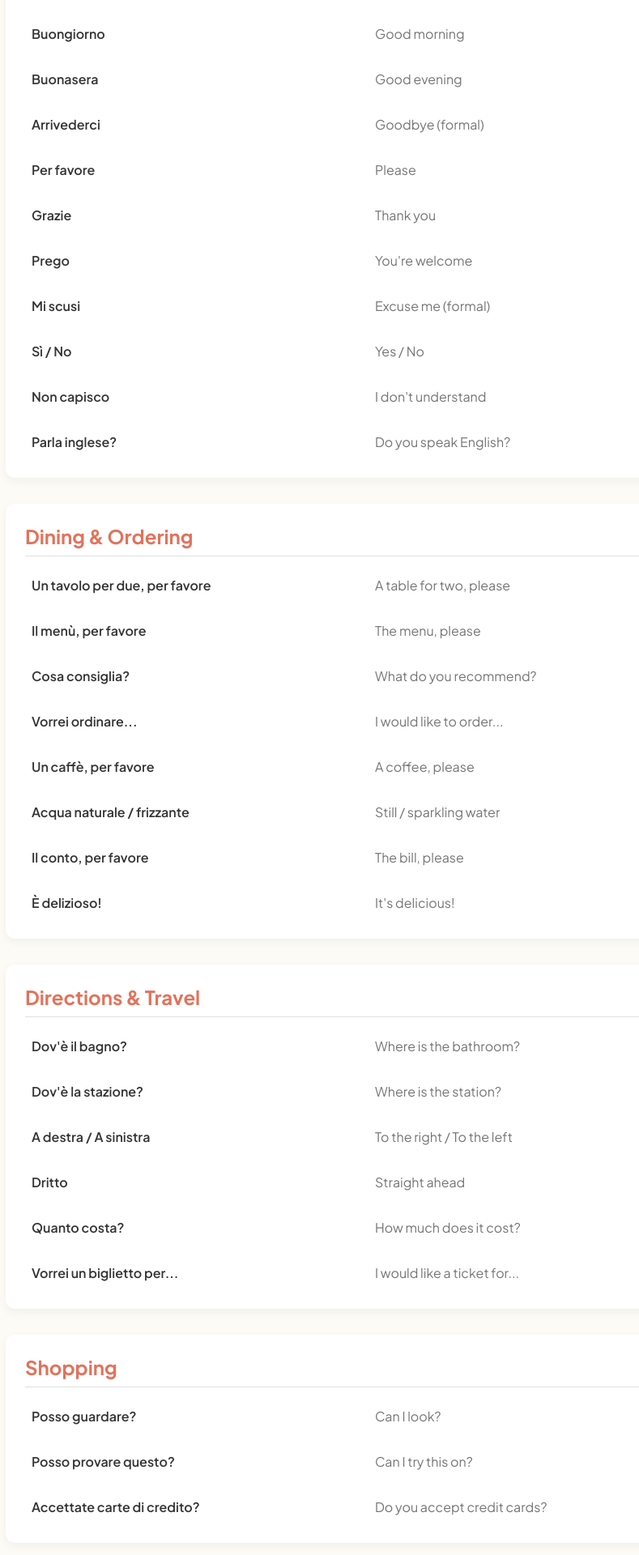
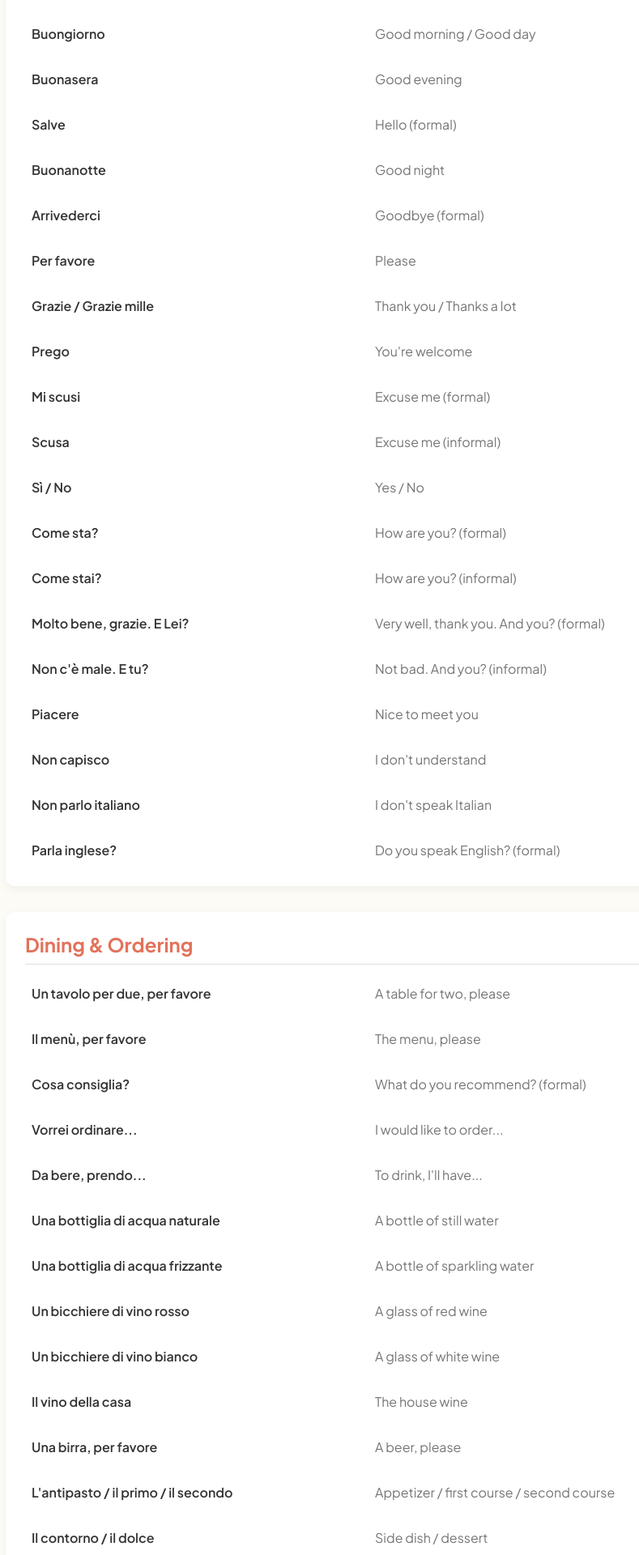
Before and after one commit to cstevensd/italy-trip-planner, a React (Vite) app in the folder italy-trip-planner/: page /#/phrases in a window 1280 px wide. Shown: the part 300-2220 px from the top of the page at 81% size, without its empty margins (185-974 px from the left). Built offline with nearby package versions, Linux system fonts and the light colour scheme; no server answers.

Commit message:
Add files via upload
phrases

```diff
--- a/italy-trip-planner/data/phrasesData.ts
+++ b/italy-trip-planner/data/phrasesData.ts
@@ -1,4 +1,3 @@
-
 import { PhraseCategory } from '../types';
 
 export const italianPhrases: PhraseCategory[] = [
@@ -6,16 +5,25 @@ export const italianPhrases: PhraseCategory[] = [
     category: "Greetings & Basics",
     phrases: [
       { italian: "Ciao", english: "Hello / Goodbye (informal)" },
-      { italian: "Buongiorno", english: "Good morning" },
+      { italian: "Buongiorno", english: "Good morning / Good day" },
       { italian: "Buonasera", english: "Good evening" },
+      { italian: "Salve", english: "Hello (formal)" },
+      { italian: "Buonanotte", english: "Good night" },
       { italian: "Arrivederci", english: "Goodbye (formal)" },
       { italian: "Per favore", english: "Please" },
-      { italian: "Grazie", english: "Thank you" },
+      { italian: "Grazie / Grazie mille", english: "Thank you / Thanks a lot" },
       { italian: "Prego", english: "You're welcome" },
       { italian: "Mi scusi", english: "Excuse me (formal)" },
+      { italian: "Scusa", english: "Excuse me (informal)" },
       { italian: "Sì / No", english: "Yes / No" },
+      { italian: "Come sta?", english: "How are you? (formal)" },
+      { italian: "Come stai?", english: "How are you? (informal)" },
+      { italian: "Molto bene, grazie. E Lei?", english: "Very well, thank you. And you? (formal)" },
+      { italian: "Non c'è male. E tu?", english: "Not bad. And you? (informal)" },
+      { italian: "Piacere", english: "Nice to meet you" },
       { italian: "Non capisco", english: "I don't understand" },
-      { italian: "Parla inglese?", english: "Do you speak English?" },
+      { italian: "Non parlo italiano", english: "I don't speak Italian" },
+      { italian: "Parla inglese?", english: "Do you speak English? (formal)" },
     ],
   },
   {
@@ -23,31 +31,73 @@ export const italianPhrases: PhraseCategory[] = [
     phrases: [
       { italian: "Un tavolo per due, per favore", english: "A table for two, please" },
       { italian: "Il menù, per favore", english: "The menu, please" },
-      { italian: "Cosa consiglia?", english: "What do you recommend?" },
+      { italian: "Cosa consiglia?", english: "What do you recommend? (formal)" },
       { italian: "Vorrei ordinare...", english: "I would like to order..." },
+      { italian: "Da bere, prendo...", english: "To drink, I'll have..." },
+      { italian: "Una bottiglia di acqua naturale", english: "A bottle of still water" },
+      { italian: "Una bottiglia di acqua frizzante", english: "A bottle of sparkling water" },
+      { italian: "Un bicchiere di vino rosso", english: "A glass of red wine" },
+      { italian: "Un bicchiere di vino bianco", english: "A glass of white wine" },
+      { italian: "Il vino della casa", english: "The house wine" },
+      { italian: "Una birra, per favore", english: "A beer, please" },
+      { italian: "L'antipasto / il primo / il secondo", english: "Appetizer / first course / second course" },
+      { italian: "Il contorno / il dolce", english: "Side dish / dessert" },
       { italian: "Un caffè, per favore", english: "A coffee, please" },
-      { italian: "Acqua naturale / frizzante", english: "Still / sparkling water" },
       { italian: "Il conto, per favore", english: "The bill, please" },
+      { italian: "Posso pagare con la carta?", english: "Can I pay by card?" },
       { italian: "È delizioso!", english: "It's delicious!" },
+      { italian: "Tutto bene?", english: "Is everything alright?" },
+      { italian: "Sono allergico/a a...", english: "I am allergic to..." },
     ],
   },
   {
     category: "Directions & Travel",
     phrases: [
+      { italian: "Dov'è...?", english: "Where is...?" },
       { italian: "Dov'è il bagno?", english: "Where is the bathroom?" },
-      { italian: "Dov'è la stazione?", english: "Where is the station?" },
+      { italian: "Dov'è la stazione ferroviaria?", english: "Where is the train station?" },
       { italian: "A destra / A sinistra", english: "To the right / To the left" },
       { italian: "Dritto", english: "Straight ahead" },
+      { italian: "Vicino / Lontano", english: "Near / Far" },
       { italian: "Quanto costa?", english: "How much does it cost?" },
-      { italian: "Vorrei un biglietto per...", english: "I would like a ticket for..." },
+      { italian: "Vorrei un biglietto per...", english: "I would like a ticket to..." },
+      { italian: "Un biglietto di andata e ritorno", english: "A round-trip ticket" },
+      { italian: "Un biglietto di sola andata", english: "A one-way ticket" },
+      { italian: "Quando parte il prossimo treno?", english: "When does the next train leave?" },
+      { italian: "A che ora arriva?", english: "What time does it arrive?" },
     ],
   },
   {
       category: "Shopping",
       phrases: [
-          { italian: "Posso guardare?", english: "Can I look?" },
+          { italian: "Posso guardare?", english: "Can I look around?" },
+          { italian: "Sto solo guardando, grazie", english: "I'm just looking, thank you" },
           { italian: "Posso provare questo?", english: "Can I try this on?" },
+          { italian: "Quanto viene?", english: "How much is it?" },
+          { italian: "È troppo caro", english: "It's too expensive" },
           { italian: "Accettate carte di credito?", english: "Do you accept credit cards?" },
+          { italian: "Posso avere una busta?", english: "Can I have a bag?" },
       ]
+  },
+  {
+    category: "Key Words & Nouns",
+    phrases: [
+      { italian: "Acqua", english: "Water" },
+      { italian: "Vino", english: "Wine" },
+      { italian: "Pane", english: "Bread" },
+      { italian: "Formaggio", english: "Cheese" },
+      { italian: "Pesce", english: "Fish" },
+      { italian: "Carne", english: "Meat" },
+      { italian: "Pollo", english: "Chicken" },
+      { italian: "Verdure", english: "Vegetables" },
+      { italian: "Frutta", english: "Fruit" },
+      { italian: "Caffè", english: "Coffee" },
+      { italian: "Bagno", english: "Bathroom" },
+      { italian: "Treno", english: "Train" },
+      { italian: "Biglietto", english: "Ticket" },
+      { italian: "Aperto / Chiuso", english: "Open / Closed" },
+      { italian: "Uscita", english: "Exit" },
+      { italian: "Entrata", english: "Entrance" },
+    ]
   }
 ];
--- a/italy-trip-planner/data/tripData.ts
+++ b/italy-trip-planner/data/tripData.ts
@@ -130,7 +130,7 @@ export const accommodations: Accommodation[] = [
 ];
 
 const florenceTicketDueDate = new Date();
-florenceTicketDueDate.setHours(10, 0, 0, 0);
+florenceTicketDueDate.setHours(20, 0, 0, 0);
 
 export const todoList: TodoItemType[] = [
     // Completed Tasks
```
